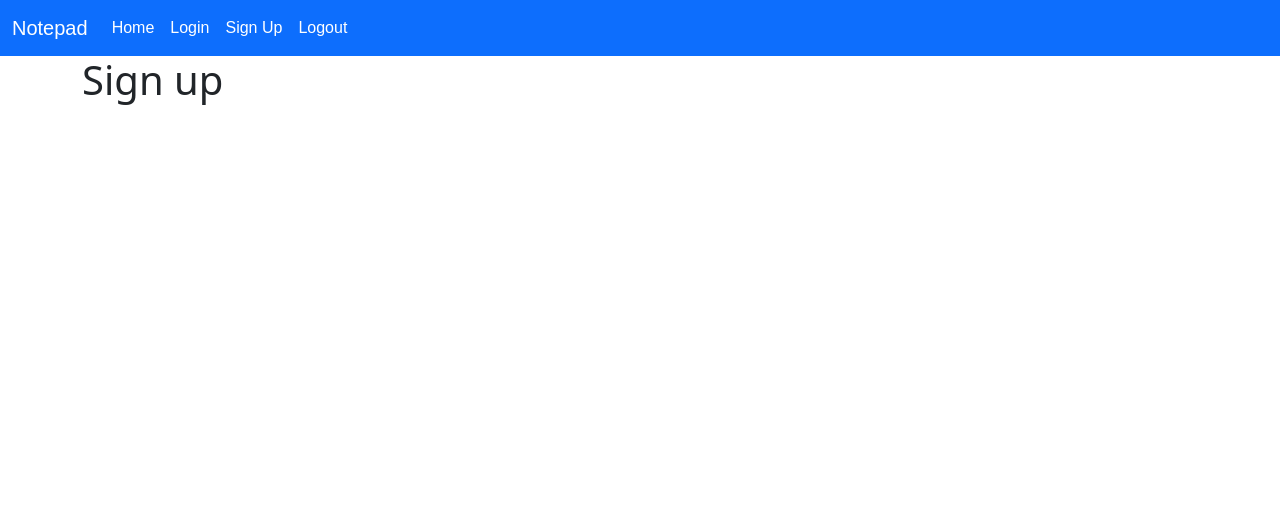
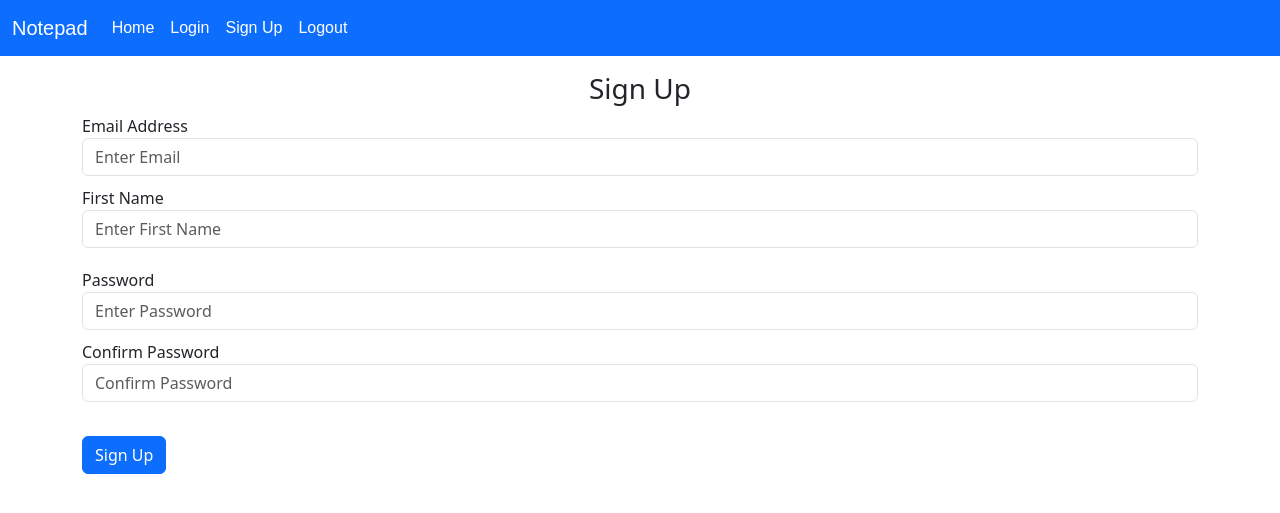
Before and after one commit to tea15261/Note-App, a Flask app: page /sign-up in a window 1280 px wide. Shown: the top 513 px of the page. Run offline with Flask 3, Linux system fonts and the light colour scheme.

Commit message:
sign_up html added

```diff
--- a/website/templates/sign_up.html
+++ b/website/templates/sign_up.html
@@ -3,8 +3,71 @@
 {% block title %}Sign Up{% endblock %}
 
 {% block styles %}
+<link rel="stylesheet" href="sign_up.css">
 {% endblock %}
 
 {% block content %}
-<h1>Sign up</h1>
+
+<form method="POST">
+    <h3 align="center" class="header mt-3">Sign Up</h3>
+    <div class="form-group">
+        <label for="email">Email Address</label>
+        <input
+            type="email"
+            class="form-control"
+            id="email"
+            name="email"
+            placeholder="Enter Email"
+        >
+    </div>
+    <div class="form-group">
+        <label for="firstName">First Name</label>
+        <input
+            type="text"
+            class="form-control"
+            id="firstName"
+            name="firstName"
+            placeholder="Enter First Name"
+        >
+    </div>
+    <div class="form-group">
+        <label for="password1" class="password">Password</label>
+        <input
+            type="password"
+            class="form-control"
+            id="password1"
+            name="password1"
+            placeholder="Enter Password"
+        >
+    <div class="form-group">
+        <label for="password2" class="password">Confirm Password</label>
+        <input
+            type="password"
+            class="form-control"
+            id="password2"
+            name="password2"
+            placeholder="Confirm Password"
+        >
+    </div>
+
+    <br>
+
+    <button type="submit" class="btn btn-primary">Sign Up</button>
+
+    <style>
+        .form-group{
+            margin-bottom: 10px;
+        }
+        label.password{
+            margin-top: 10px;
+        }
+    </style>
+
+</form>
+
+
+
+
+
+
 {% endblock %}
```
